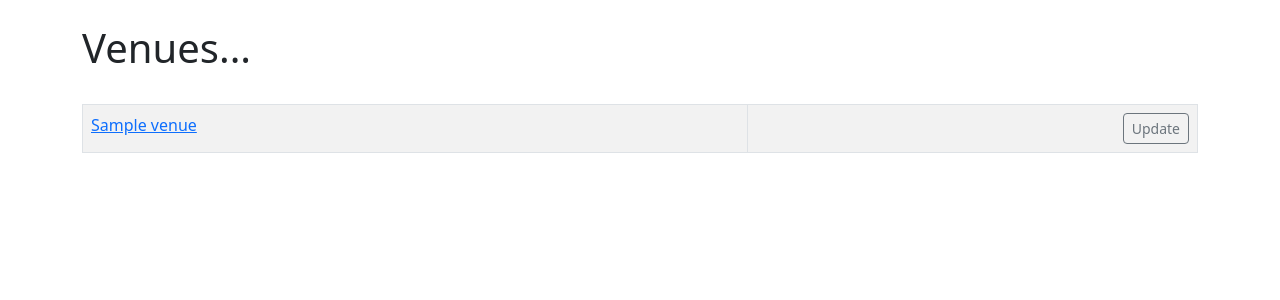
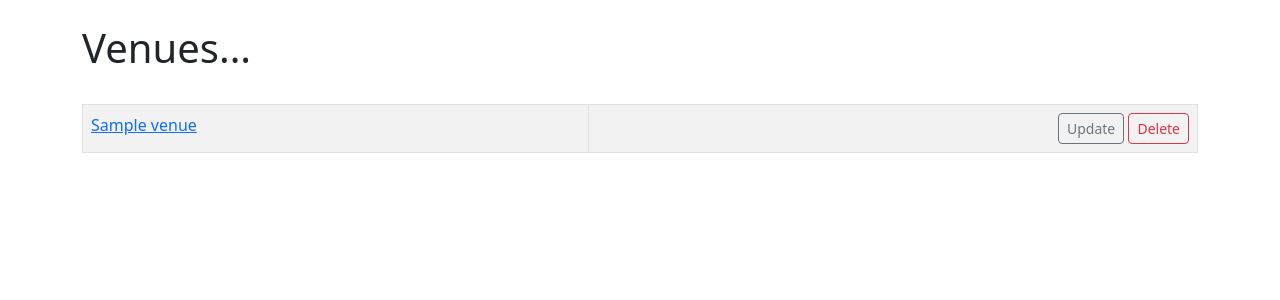
Before and after one commit to kalosius/Peachy-Events, a Django app: template events/templates/events/venues.html in a window 1280 px wide. Shown: the part 56-356 px from the top of the page. Run offline with Django 5.2, Linux system fonts and the light colour scheme; the template is opened without the code that fills it: most values are stand-ins (such as "Sample title", 1, 10 or a date in 2020).

Commit message:
delete, order

```diff
--- a/events/templates/events/venues.html
+++ b/events/templates/events/venues.html
@@ -10,7 +10,11 @@
                 <a href="{% url 'show-venue' venue.id %}">{{venue}}</a>
             </td>
                 <td align="right"><a href="{% url 'update-venue' venue.id %}"
-                    class="btn btn-outline-secondary btn-sm">Update</a></td>
+                    class="btn btn-outline-secondary btn-sm">Update</a>
+                    <a href="{% url 'delete-venue' venue.id %}"
+                    class="btn btn-outline-danger btn-sm">Delete</a>
+                </td>
+
             <br>
         </tr>
         {% endfor %}
--- a/events/urls.py
+++ b/events/urls.py
@@ -14,4 +14,5 @@ urlpatterns = [
     path('add_event/', views.add_event, name='add-event'),
     path('update_event/<event_id>/', views.update_event, name='update-event'),
     path('delete_event/<event_id>/', views.delete_event, name="delete-event"),
+    path('delete_venue/<venue_id>/', views.delete_venue, name="delete-venue"),
 ]
```
Also changed, not shown: events/views.py (+8 -22 lines), db.sqlite3.
